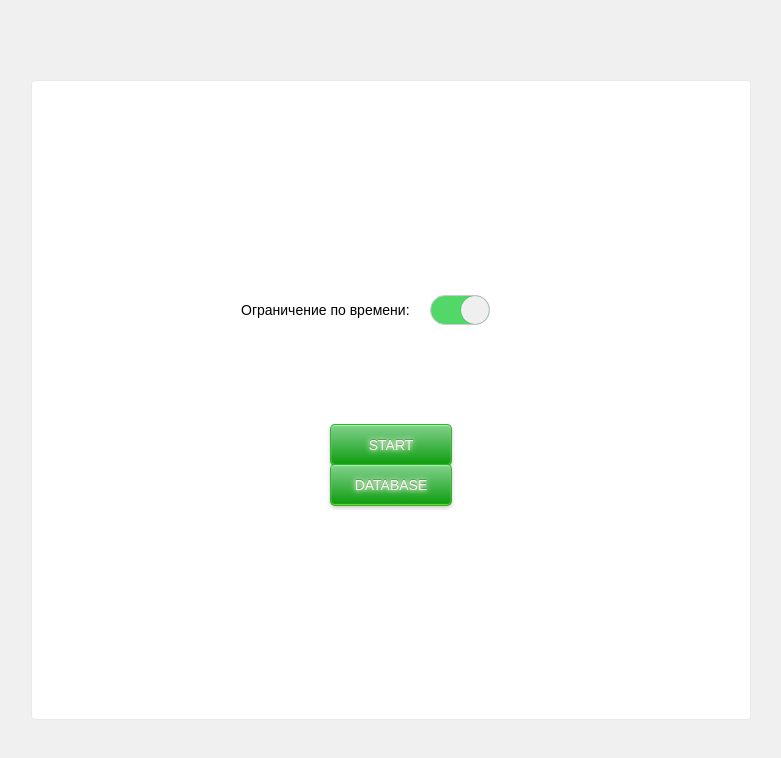
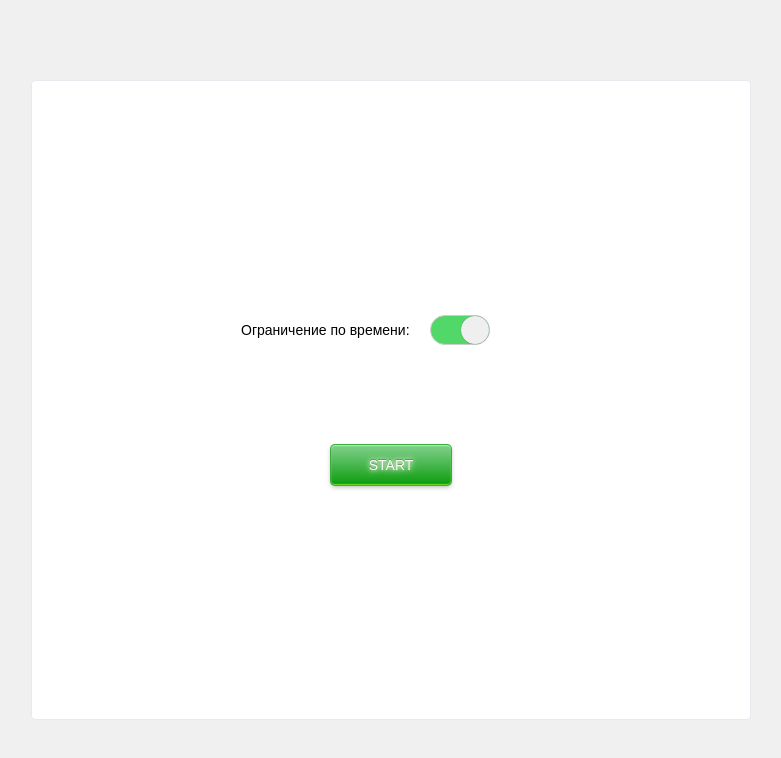
Before and after one commit to ViktorIukhlin/CockyJun, a React (Create React App) app: page /#/startPage in a window 1280 px wide. Shown: the top 758 px of the page, without its empty margins (249-1030 px from the left). Built offline with nearby package versions, Linux system fonts and the light colour scheme.

Commit message:
commit db

```diff
--- a/src/components/StartPage/StartPage.jsx
+++ b/src/components/StartPage/StartPage.jsx
@@ -24,9 +24,9 @@ const StartPage = ({ changeTimer, timerOn }) => {
                     START
                 </button>
             </NavLink>
-            <button className={style.button} onClick={goToDataBase}>
+            {/* <button className={style.button} onClick={goToDataBase}>
                 DATABASE
-            </button>
+            </button> */}
         </div>
     );
 };
```
